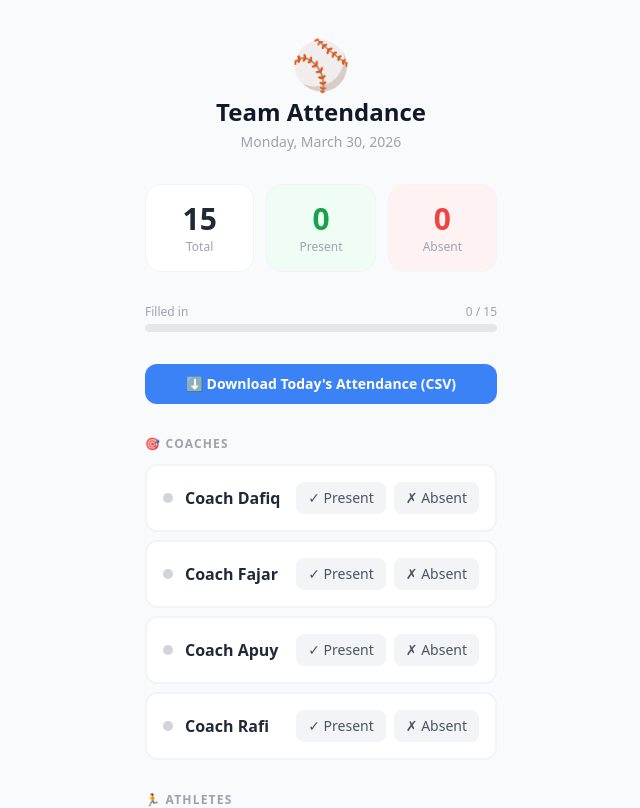
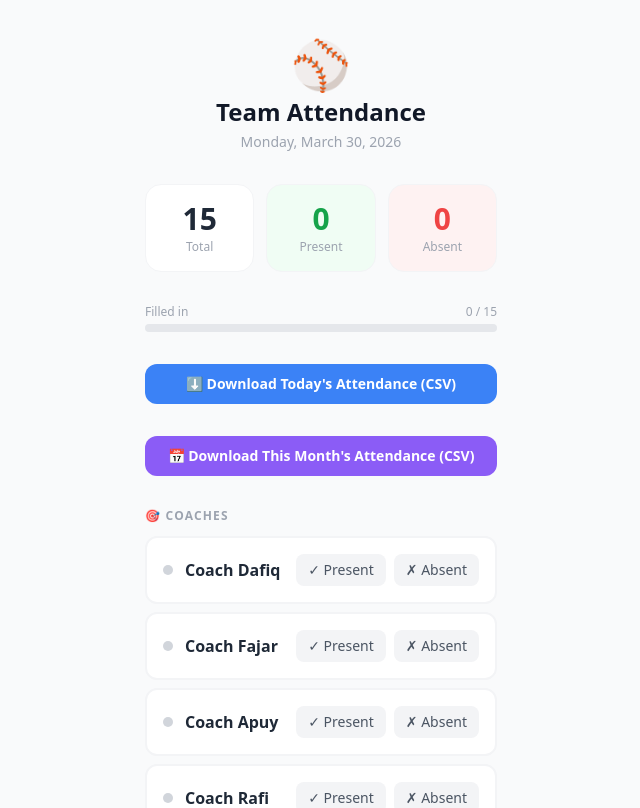
Before and after one commit to ShiranikuNakonbae/baseball_attendance, a Next.js app: page / in a window 1280 px wide. Shown: the top 808 px of the page, without its empty margins (319-959 px from the left). Built offline with nearby package versions, Linux system fonts and the light colour scheme; no server answers; the database is empty.

Commit message:
updtae page.ts

```diff
--- a/app/page.tsx
+++ b/app/page.tsx
@@ -117,6 +117,23 @@ export default function Home() {
     URL.revokeObjectURL(url);
   };
 
+  const downloadMonthlyCSV = async () => {
+    const month = new Date(Date.now() + 7 * 60 * 60 * 1000)
+      .toISOString()
+      .slice(0, 7); // "2026-03"
+    const res = await fetch(`/api/attendance/monthly?month=${month}`);
+    const { csv, days } = await res.json();
+    if (!csv) return alert("No data found for this month.");
+    const blob = new Blob([csv], { type: "text/csv" });
+    const url = URL.createObjectURL(blob);
+    const a = document.createElement("a");
+    a.href = url;
+    a.download = `attendance-${month}.csv`;
+    a.click();
+    URL.revokeObjectURL(url);
+    alert(`Downloaded ${days} day(s) of data.`);
+  };
+
   const allMembers = [...TEAM.coaches, ...TEAM.athletes];
   const filled = allMembers.filter((m) => attendance[m.id]).length;
   const present = allMembers.filter(
@@ -210,6 +227,13 @@ export default function Home() {
           ⬇ Download Today's Attendance (CSV)
         </button>
 
+        <button
+          onClick={downloadMonthlyCSV}
+          className="w-full mb-8 py-2.5 rounded-xl bg-violet-500 text-white text-sm font-semibold hover:bg-violet-600 transition-all"
+        >
+          📅 Download This Month's Attendance (CSV)
+        </button>
+
         {loading ? (
           <div className="text-center text-gray-300 py-16 text-lg">
             Loading...
```
